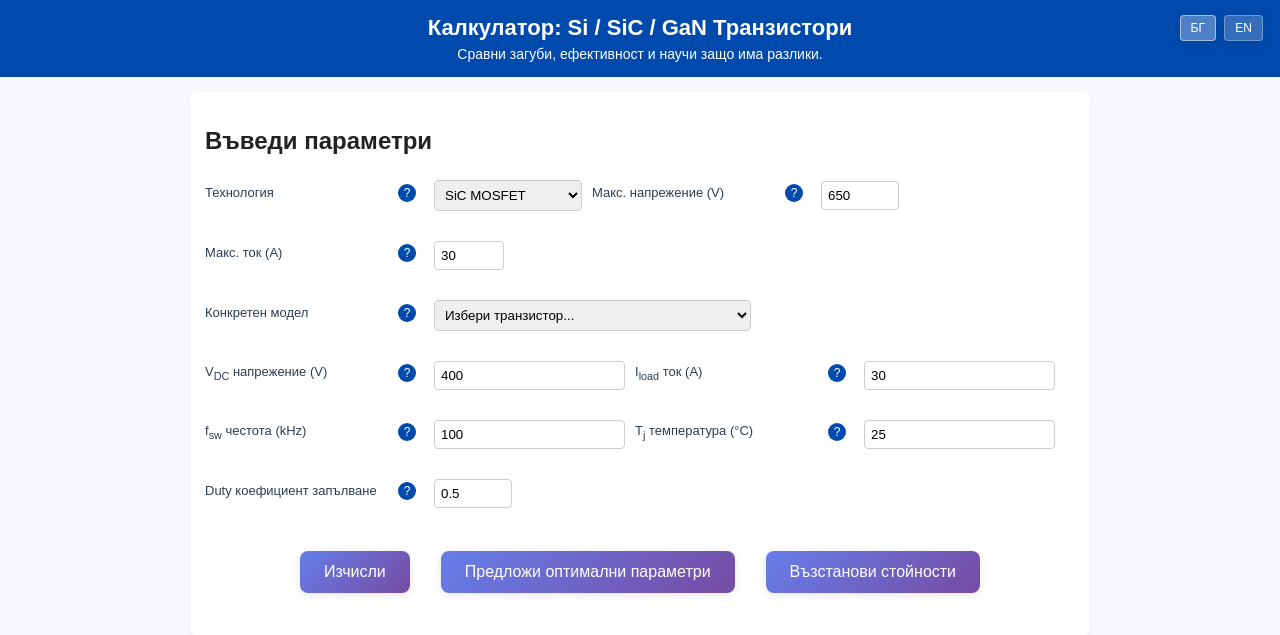
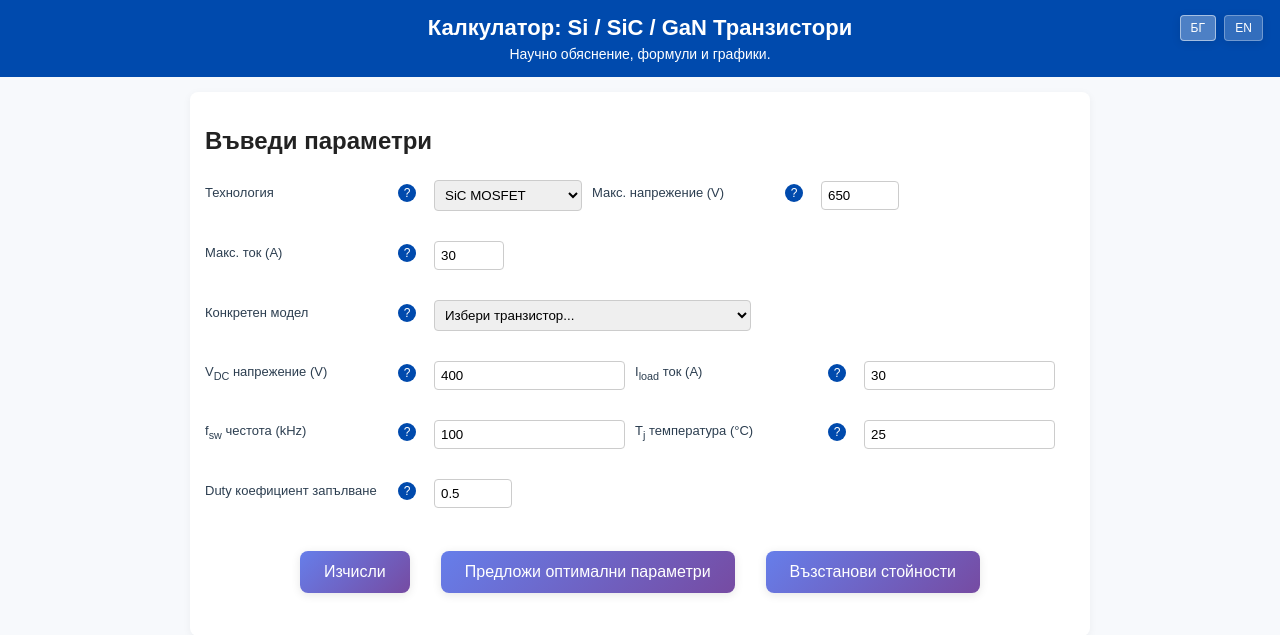
Before and after one commit to wafray93/PowerLossCalc, a Flask app: page / in a window 1280 px wide; the page is wider, and only the part inside the window is pictured. Shown: the top 635 px of that part. Run offline with Flask 3, Linux system fonts and the light colour scheme.

Commit message:
Update subtitle to explain scientific concepts and provide charts
Update the subtitle text in the web application to reflect a scientific explanation, formulas, and charts, aligning with user requests in both Bulgarian and English.

Replit-Commit-Author: Agent
Replit-Commit-Session-Id: 35db456f-c712-474e-9618-67bf690588bc
Replit-Commit-Checkpoint-Type: full_checkpoint
Replit-Commit-Screenshot-Url: https://storage.googleapis.com/screenshot-production-us-central1/7a54c3c4-03b2-40e6-af10-77373727e946/35db456f-c712-474e-9618-67bf690588bc/d9Ud0tl

```diff
--- a/static/script.js
+++ b/static/script.js
@@ -2,7 +2,7 @@
 const LANGUAGES = {
   bg: {
     mainTitle: 'Калкулатор: Si / SiC / GaN Транзистори',
-    subtitle: 'Сравни загуби, ефективност и научи защо има разлики.',
+    subtitle: 'Научно обяснение, формули и графики.',
     inputParams: 'Въведи параметри',
     technology: 'Технология',
     maxVoltage: 'Макс. напрежение (V)',
@@ -62,7 +62,7 @@ const LANGUAGES = {
   },
   en: {
     mainTitle: 'Calculator: Si / SiC / GaN Transistors',
-    subtitle: 'Compare losses, efficiency and learn why differences exist.',
+    subtitle: 'Scientific explanation, formulas and charts.',
     inputParams: 'Input Parameters',
     technology: 'Technology',
     maxVoltage: 'Max. Voltage (V)',
--- a/templates/index.html
+++ b/templates/index.html
@@ -11,7 +11,7 @@
 <body>
   <header>
     <h1 id="mainTitle">Калкулатор: Si / SiC / GaN Транзистори</h1>
-    <p class="lead" id="subtitle">Сравни загуби, ефективност и научи защо има разлики.</p>
+    <p class="lead" id="subtitle">Научно обяснение, формули и графики.</p>
     <div class="language-switcher">
       <button id="langBG" class="lang-btn active">БГ</button>
       <button id="langEN" class="lang-btn">EN</button>
```
